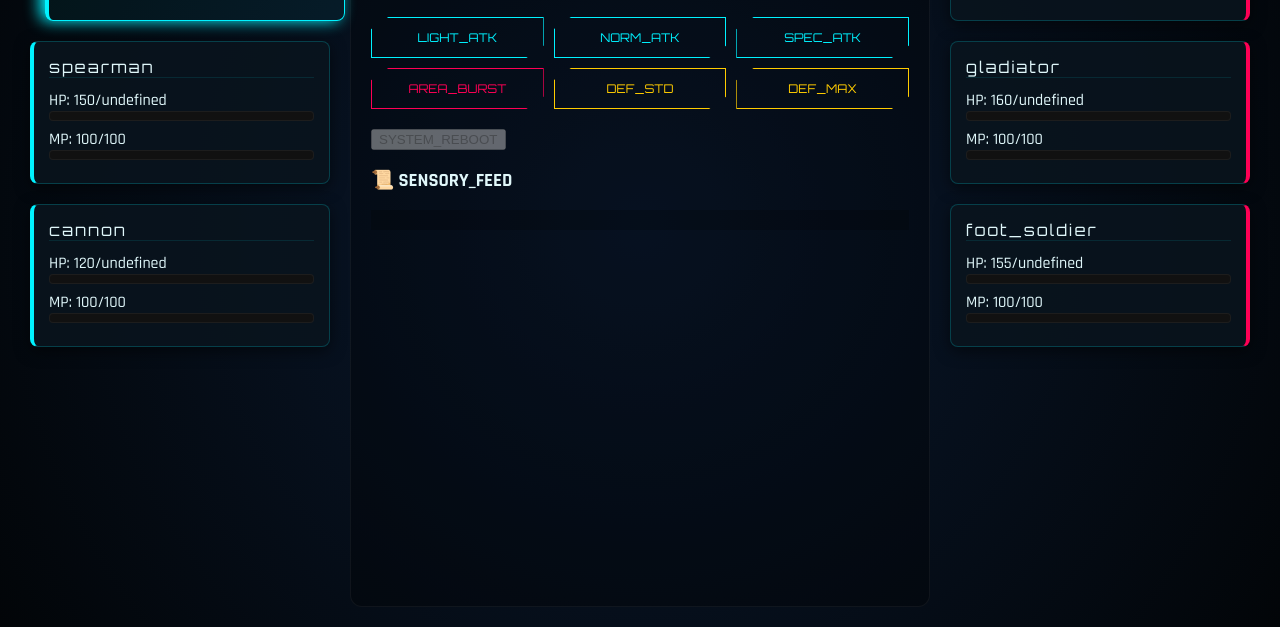
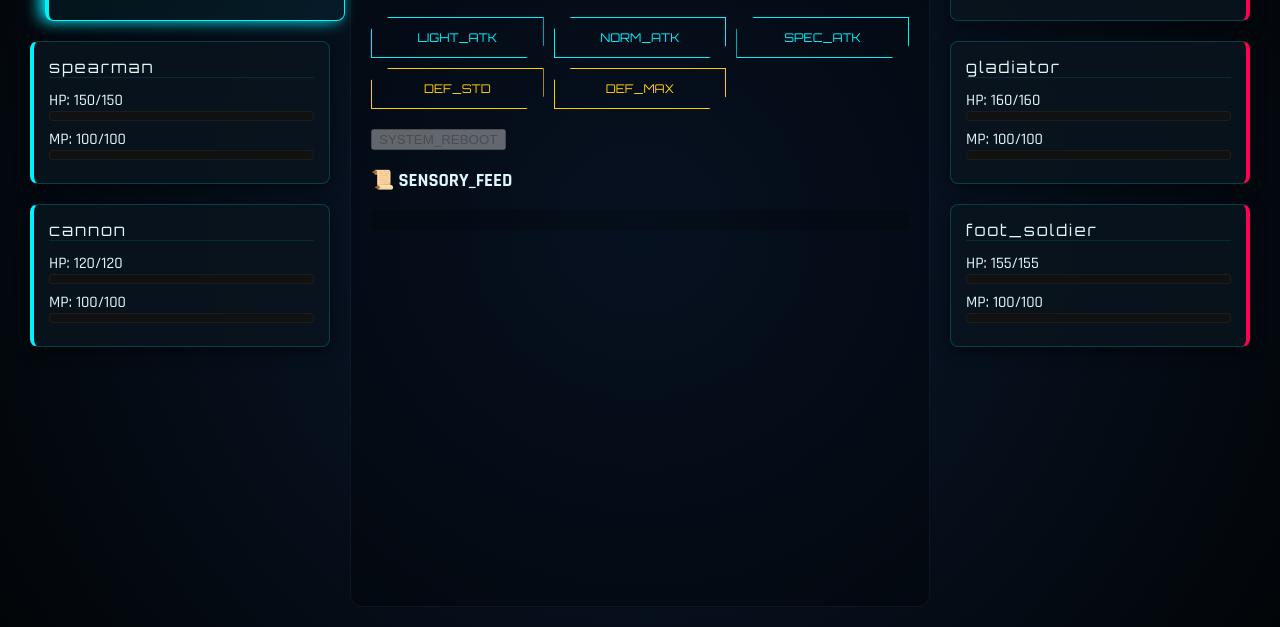
Before and after one commit to Meeraj-Kumar-Sarkar/Card, a plain HTML site: page CardGame/main.html in a window 1280 px wide. Shown: the part 173-800 px from the top of the page. Drawn offline with Linux system fonts and the light colour scheme.

Commit message:
Core update

```diff
--- a/CardGame/characters.js
+++ b/CardGame/characters.js
@@ -475,6 +475,7 @@ export function createCharacterInstance(characterId) {
     // Deep clone so runtime changes do NOT affect the blueprint
     return structuredClone({
         ...base,
+        maxLife: base.life,
         currentLife: base.life,
         currentMana: 100, // example starting mana
         statusEffects: [],
--- a/CardGame/main.html
+++ b/CardGame/main.html
@@ -29,7 +29,7 @@
             <button id="light-btn" class="btn-neo">LIGHT_ATK</button>
             <button id="normal-btn" class="btn-neo">NORM_ATK</button>
             <button id="special-btn" class="btn-neo">SPEC_ATK</button>
-            <button id="area-btn" class="btn-neo btn-alt">AREA_BURST</button>
+            <!-- <button id="area-btn" class="btn-neo btn-alt">AREA_BURST</button> -->
             <button id="def-normal-btn" class="btn-neo btn-def">DEF_STD</button>
             <button id="def-hard-btn" class="btn-neo btn-def">DEF_MAX</button>
           </div>
```
